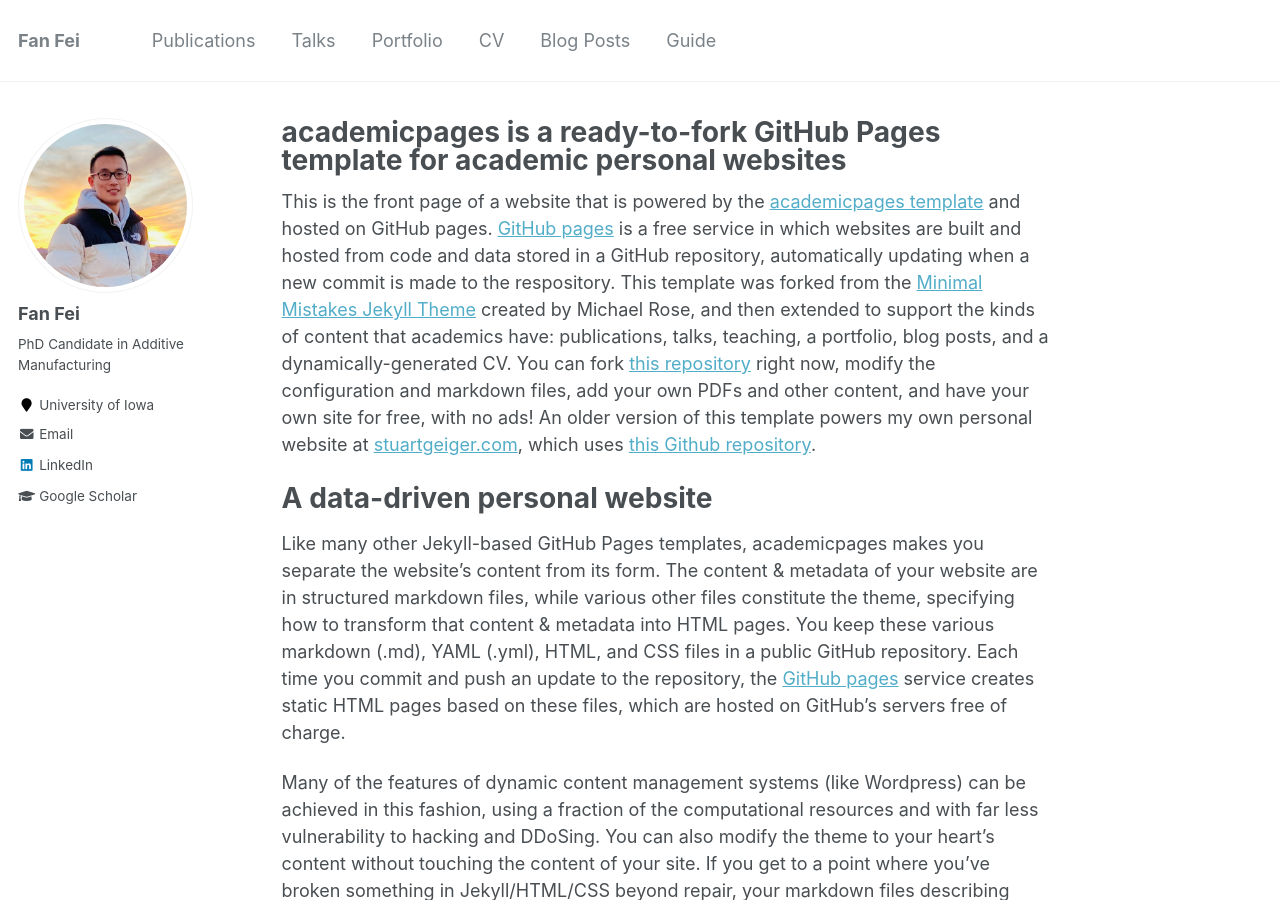
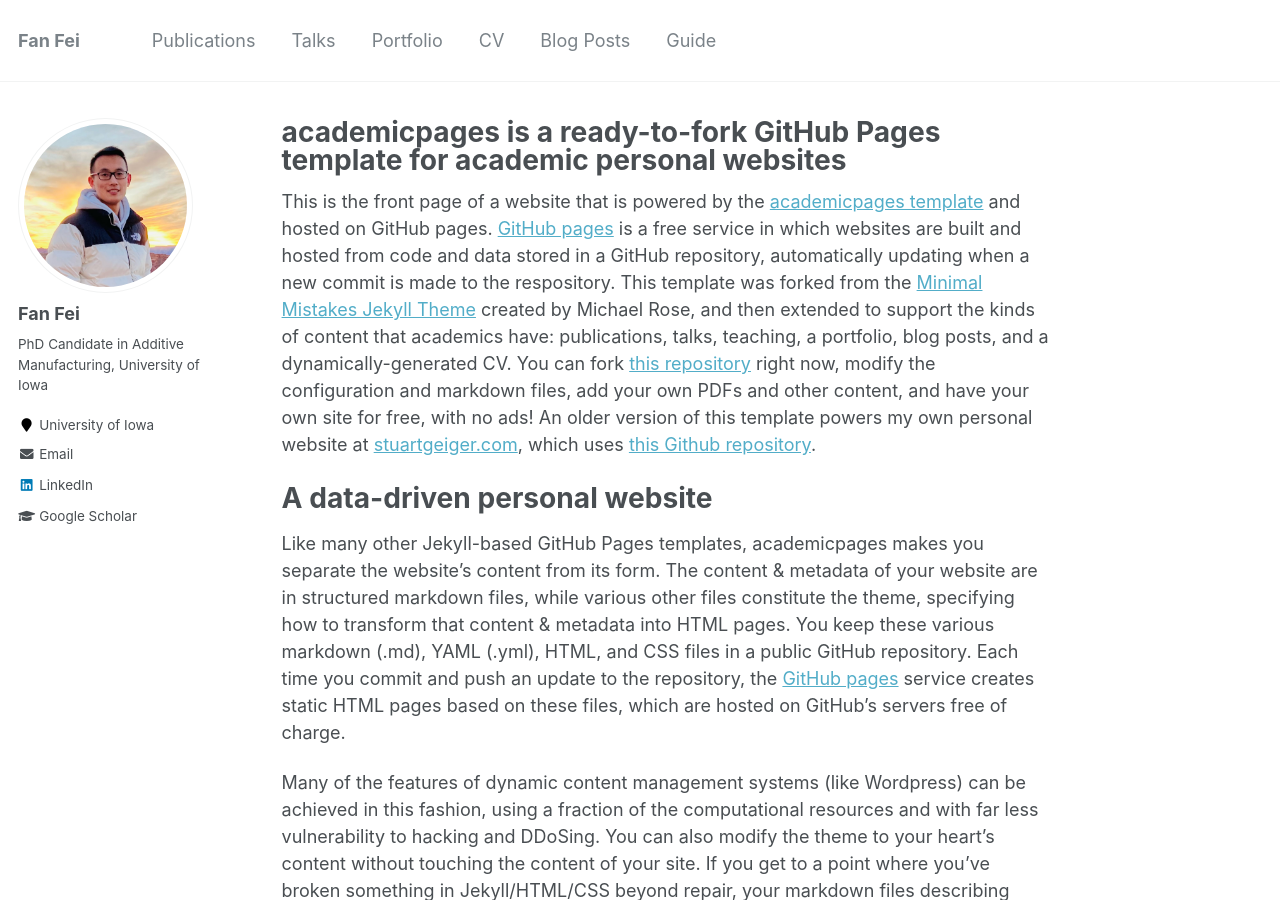
Before and after one commit to fanfeiuiowa/fanfeiuiowa.github.io, a Jekyll site: the page built from _pages/about.md, in a window 1280 px wide and 900 px high. Built offline with Jekyll 4.4.1, drawn with Linux system fonts in a browser that asks for light colours.

Commit message:
Update _config.yml

```diff
--- a/_config.yml
+++ b/_config.yml
@@ -82,7 +82,7 @@ analytics:
 author:
   name             : "Fan Fei"
   avatar           : "Portrait2.jpg"
-  bio              : "PhD Candidate in Additive Manufacturing"
+  bio              : "PhD Candidate in Additive Manufacturing, University of Iowa"
   location         :
   employer         : "University of Iowa"
   pubmed           :
```
